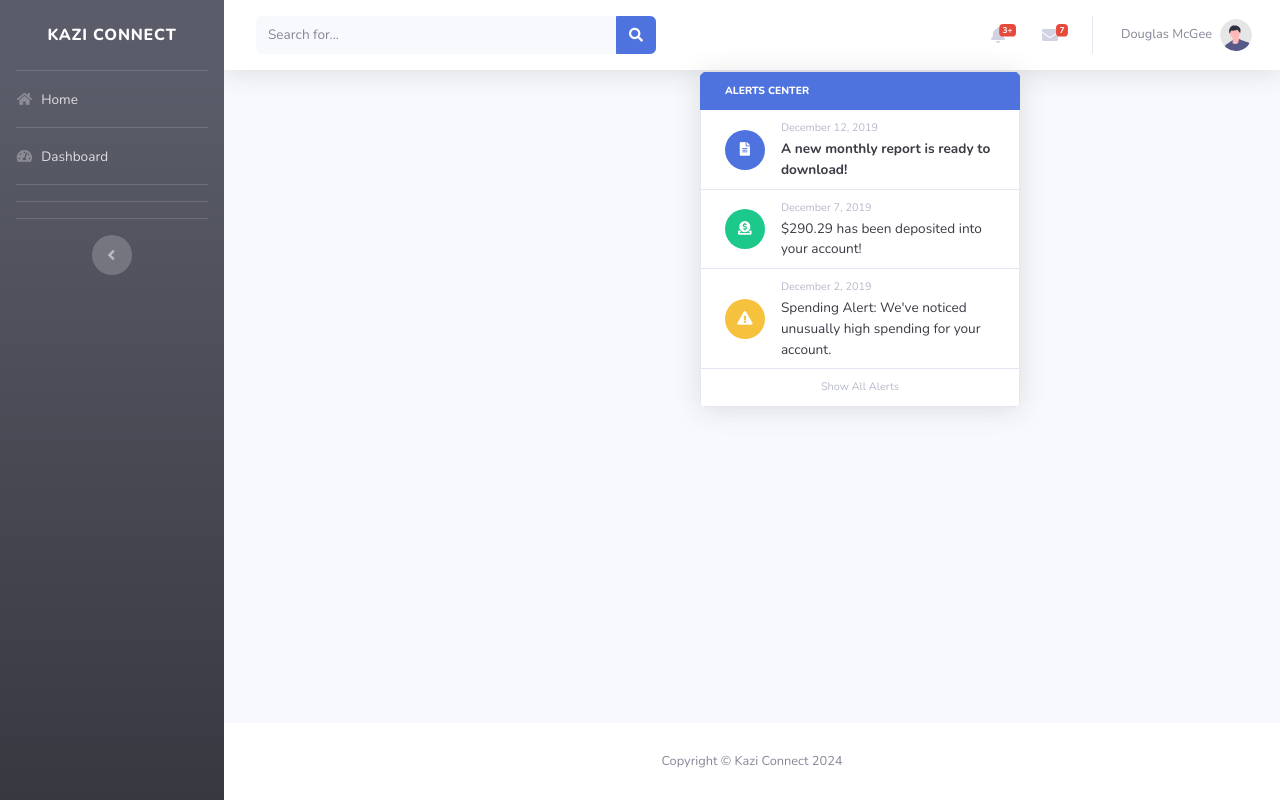
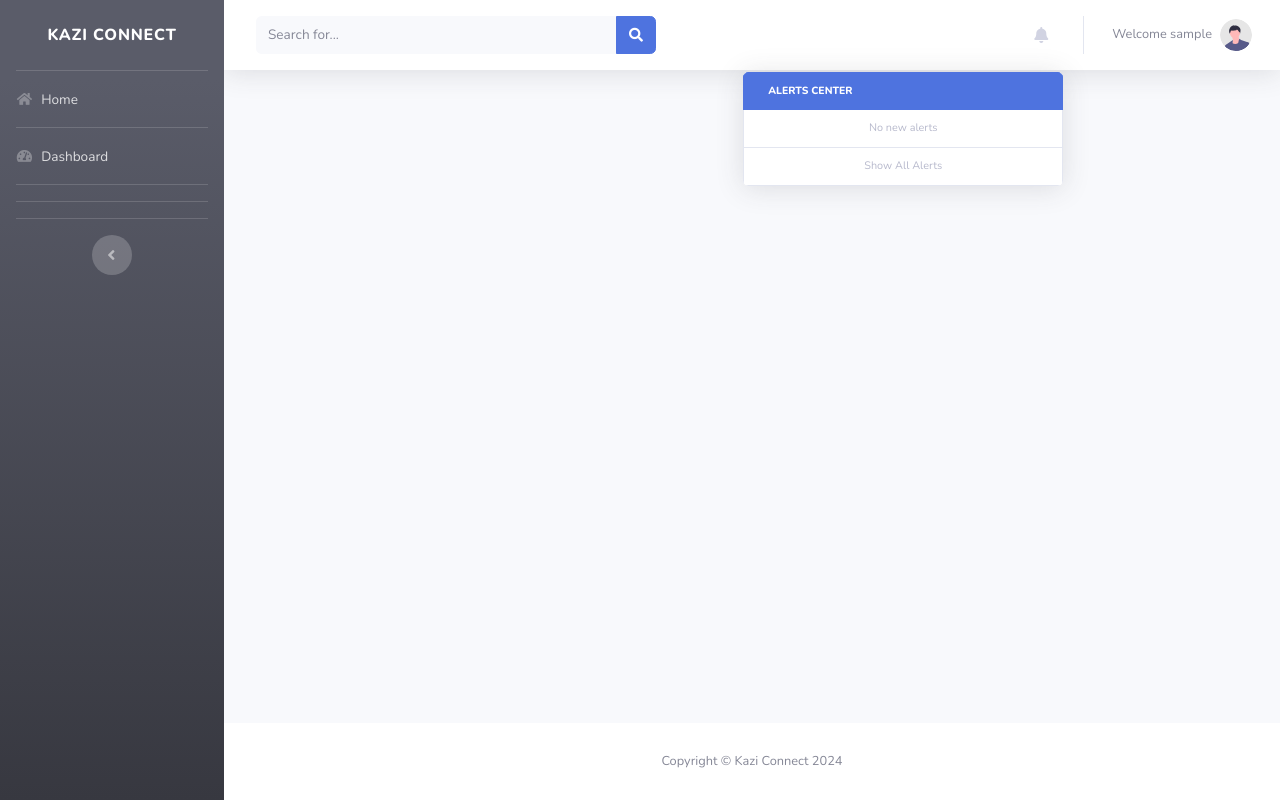
Before and after one commit to he-who-must-not-be-nam3d/kazi_connect, a Django app: page /dashboard in a window 1280 px wide, after a click that opens the changed part. Run offline with Django 5.2, Linux system fonts and the light colour scheme; the visitor is signed in with stand-in values (Sample User, id 1); some libraries are stand-ins or nearby versions.

Commit message:
Added retrieve username for logged in user and notifications for applications for both job seeker and employer

```diff
--- a/main/models.py
+++ b/main/models.py
@@ -52,6 +52,10 @@
     cover_letter = models.TextField()
     cv = models.FileField(upload_to='cvs/')
     applied_at = models.DateTimeField(auto_now_add=True)
+    last_status_update = models.DateTimeField(auto_now=True)
+
+    def status_changed(self):
+        return self.last_status_update > self.applied_at
 
     def __str__(self):
         return f"{self.full_name} ({self.email}) - {self.job.title}"
--- a/main/views.py
+++ b/main/views.py
@@ -1,4 +1,5 @@
 import re
+from datetime import datetime
 
 from django.contrib import messages
 from django.contrib.auth import login, authenticate, logout
@@ -9,6 +10,7 @@
 from django.http import HttpResponseRedirect, HttpResponse
 from django.shortcuts import render, redirect, get_object_or_404
 from django.urls import reverse
+from django.utils.timezone import now
 
 from main.forms import JobListingForm, RegistrationForm, SkillsInputForm, JobApplicationForm
 from main.models import JobListing, JobSeekerProfile, JobApplication, UserProfile
@@ -27,7 +29,7 @@
 def dashboard(request):
     try:
         user_profile = UserProfile.objects.get(user=request.user)
-
+        alerts = get_alerts(request)
         # Check if the user is a job seeker
         if user_profile.user_type == 'job_seeker':
             # Fetch the JobSeekerProfile instance
@@ -281,6 +283,7 @@
         if application.job.employer == request.user:
             # Update the status and save
             application.status = new_status
+            application.last_status_update = now()
             application.save()
 
             # Add a message to confirm success (optional)
@@ -293,4 +296,46 @@
             return redirect('applications')  # Redirect back to the applications page
 
 
-        return redirect('applications')
+    return redirect('applications')
+
+@login_required
+def get_alerts(request):
+    notifications = []
+    notifications_count = 0
+
+    if request.user.is_authenticated:
+        try:
+            user_profile = UserProfile.objects.get(user=request.user)
+        except UserProfile.DoesNotExist:
+            user_profile = None
+
+        if user_profile:
+            if user_profile.user_type == 'employer':
+                # Fetch notifications for new applications
+                job_listings = JobListing.objects.filter(employer=request.user)
+                for job in job_listings:
+                    new_applications = JobApplication.objects.filter(job=job, status='new')
+                    for application in new_applications:
+                        notifications.append({
+                            'type': 'new_application',
+                            'date': application.applied_at.strftime("%B %d, %Y"),
+                            'message': f"New application for {job.title} by {application.applicant.username}!",
+                        })
+                notifications_count += len(notifications)
+
+            elif user_profile.user_type == 'job_seeker':
+                # Fetch notifications for job seekers based on status change
+                applications = JobApplication.objects.filter(applicant=request.user)
+                for application in applications:
+                    if application.status_changed():
+                        notifications.append({
+                            'type': 'status_change',
+                            'date': application.last_status_update.strftime("%B %d, %Y"),
+                            'message': f"Your application for {application.job.title} is now {application.status}.",
+                        })
+                notifications_count += len(notifications)
+
+    return {
+        'notifications': notifications,
+        'notifications_count': notifications_count,
+    }
--- a/templates/home.html
+++ b/templates/home.html
@@ -8,6 +8,10 @@
     <!-- Bootstrap CSS -->
     <link href="https://cdn.jsdelivr.net/npm/bootstrap@5.3.0-alpha3/dist/css/bootstrap.min.css" rel="stylesheet">
     <style>
+        .logo{
+            width: 150px;
+            height: auto;
+        }
         .image-size {
             width: 100%;
             height: 200px;
@@ -18,7 +22,7 @@
 <!-- Navigation Bar -->
 <nav class="navbar navbar-expand-lg navbar-dark bg-dark">
     <div class="container-fluid">
-        <a class="navbar-brand" href="#">Kazi Connect</a>
+        <a class="navbar-brand" href="{% url 'home' %}"><img class="logo" src="{% static 'img/Kazi_connect_logo.PNG' %}" alt=""></a>
         <button class="navbar-toggler" type="button" data-bs-toggle="collapse" data-bs-target="#navbarNav"
                 aria-controls="navbarNav" aria-expanded="false" aria-label="Toggle navigation">
             <span class="navbar-toggler-icon"></span>
--- a/templates/layout.html
+++ b/templates/layout.html
@@ -164,13 +164,14 @@
                         </div>
                     </li>
 
-                    <!-- Nav Item - Alerts -->
                     <li class="nav-item dropdown no-arrow mx-1">
                         <a class="nav-link dropdown-toggle" href="#" id="alertsDropdown" role="button"
                            data-toggle="dropdown" aria-haspopup="true" aria-expanded="false">
                             <i class="fas fa-bell fa-fw"></i>
                             <!-- Counter - Alerts -->
-                            <span class="badge badge-danger badge-counter">3+</span>
+                            {% if notifications_count > 0 %}
+                                <span class="badge badge-danger badge-counter">{{ notifications_count }}</span>
+                            {% endif %}
                         </a>
                         <!-- Dropdown - Alerts -->
                         <div class="dropdown-list dropdown-menu dropdown-menu-right shadow animated--grow-in"
@@ -178,110 +179,30 @@
                             <h6 class="dropdown-header">
                                 Alerts Center
                             </h6>
+
+                            {% if notifications %}
+                                {% for notification in notifications %}
                                     <a class="dropdown-item d-flex align-items-center" href="#">
                                         <div class="mr-3">
-                                    <div class="icon-circle bg-primary">
-                                        <i class="fas fa-file-alt text-white"></i>
+                                            <div class="icon-circle
+                            {% if notification.type == 'new_application' %}bg-primary{% endif %}
+                            {% if notification.type == 'status_change' %}bg-warning{% endif %}">
+                                                <i class="fas
+                                {% if notification.type == 'new_application' %}fa-file-alt{% endif %}
+                                {% if notification.type == 'status_change' %}fa-exclamation-triangle{% endif %} text-white"></i>
                                             </div>
                                         </div>
                                         <div>
-                                    <div class="small text-gray-500">December 12, 2019</div>
-                                    <span class="font-weight-bold">A new monthly report is ready to download!</span>
+                                            <div class="small text-gray-500">{{ notification.date }}</div>
+                                            <span class="font-weight-bold">{{ notification.message }}</span>
                                         </div>
                                     </a>
-                            <a class="dropdown-item d-flex align-items-center" href="#">
-                                <div class="mr-3">
-                                    <div class="icon-circle bg-success">
-                                        <i class="fas fa-donate text-white"></i>
-                                    </div>
-                                </div>
-                                <div>
-                                    <div class="small text-gray-500">December 7, 2019</div>
-                                    $290.29 has been deposited into your account!
-                                </div>
-                            </a>
-                            <a class="dropdown-item d-flex align-items-center" href="#">
-                                <div class="mr-3">
-                                    <div class="icon-circle bg-warning">
-                                        <i class="fas fa-exclamation-triangle text-white"></i>
-                                    </div>
-                                </div>
-                                <div>
-                                    <div class="small text-gray-500">December 2, 2019</div>
-                                    Spending Alert: We've noticed unusually high spending for your account.
-                                </div>
-                            </a>
+                                {% endfor %}
+                            {% else %}
+                                <div class="dropdown-item text-center small text-gray-500">No new alerts</div>
+                            {% endif %}
+
                             <a class="dropdown-item text-center small text-gray-500" href="#">Show All Alerts</a>
-                        </div>
-                    </li>
-
-                    <!-- Nav Item - Messages -->
-                    <li class="nav-item dropdown no-arrow mx-1">
-                        <a class="nav-link dropdown-toggle" href="#" id="messagesDropdown" role="button"
-                           data-toggle="dropdown" aria-haspopup="true" aria-expanded="false">
-                            <i class="fas fa-envelope fa-fw"></i>
-                            <!-- Counter - Messages -->
-                            <span class="badge badge-danger badge-counter">7</span>
-                        </a>
-                        <!-- Dropdown - Messages -->
-                        <div class="dropdown-list dropdown-menu dropdown-menu-right shadow animated--grow-in"
-                             aria-labelledby="messagesDropdown">
-                            <h6 class="dropdown-header">
-                                Message Center
-                            </h6>
-                            <a class="dropdown-item d-flex align-items-center" href="#">
-                                <div class="dropdown-list-image mr-3">
-                                    <img class="rounded-circle" src="{% static 'img/undraw_profile_1.svg' %} "
-                                         alt="...">
-                                    <div class="status-indicator bg-success"></div>
-                                </div>
-                                <div class="font-weight-bold">
-                                    <div class="text-truncate">Hi there! I am wondering if you can help me with a
-                                        problem I've been having.
-                                    </div>
-                                    <div class="small text-gray-500">Emily Fowler · 58m</div>
-                                </div>
-                            </a>
-                            <a class="dropdown-item d-flex align-items-center" href="#">
-                                <div class="dropdown-list-image mr-3">
-                                    <img class="rounded-circle" src="{% static 'img/undraw_profile_2.svg' %} "
-                                         alt="...">
-                                    <div class="status-indicator"></div>
-                                </div>
-                                <div>
-                                    <div class="text-truncate">I have the photos that you ordered last month, how
-                                        would you like them sent to you?
-                                    </div>
-                                    <div class="small text-gray-500">Jae Chun · 1d</div>
-                                </div>
-                            </a>
-                            <a class="dropdown-item d-flex align-items-center" href="#">
-                                <div class="dropdown-list-image mr-3">
-                                    <img class="rounded-circle" src="{% static 'img/undraw_profile_3.svg' %} "
-                                         alt="...">
-                                    <div class="status-indicator bg-warning"></div>
-                                </div>
-                                <div>
-                                    <div class="text-truncate">Last month's report looks great, I am very happy with
-                                        the progress so far, keep up the good work!
-                                    </div>
-                                    <div class="small text-gray-500">Morgan Alvarez · 2d</div>
-                                </div>
-                            </a>
-                            <a class="dropdown-item d-flex align-items-center" href="#">
-                                <div class="dropdown-list-image mr-3">
-                                    <img class="rounded-circle" src="https://source.unsplash.com/Mv9hjnEUHR4/60x60"
-                                         alt="...">
-                                    <div class="status-indicator bg-success"></div>
-                                </div>
-                                <div>
-                                    <div class="text-truncate">Am I a good boy? The reason I ask is because someone
-                                        told me that people say this to all dogs, even if they aren't good...
-                                    </div>
-                                    <div class="small text-gray-500">Chicken the Dog · 2w</div>
-                                </div>
-                            </a>
-                            <a class="dropdown-item text-center small text-gray-500" href="#">Read More Messages</a>
                         </div>
                     </li>
 
@@ -291,26 +212,15 @@
                     <li class="nav-item dropdown no-arrow">
                         <a class="nav-link dropdown-toggle" href="#" id="userDropdown" role="button"
                            data-toggle="dropdown" aria-haspopup="true" aria-expanded="false">
-                            <span class="mr-2 d-none d-lg-inline text-gray-600 small">Douglas McGee</span>
+                        <span class="mr-2 d-none d-lg-inline text-gray-600 small">
+                            Welcome {{ request.user.username }}
+                        </span>
                             <img class="img-profile rounded-circle"
-                                 src="{% static 'img/undraw_profile.svg' %} ">
+                                 src="{% static 'img/undraw_profile.svg' %}">
                         </a>
                         <!-- Dropdown - User Information -->
                         <div class="dropdown-menu dropdown-menu-right shadow animated--grow-in"
                              aria-labelledby="userDropdown">
-                            <a class="dropdown-item" href="#">
-                                <i class="fas fa-user fa-sm fa-fw mr-2 text-gray-400"></i>
-                                Profile
-                            </a>
-                            <a class="dropdown-item" href="#">
-                                <i class="fas fa-cogs fa-sm fa-fw mr-2 text-gray-400"></i>
-                                Settings
-                            </a>
-                            <a class="dropdown-item" href="#">
-                                <i class="fas fa-list fa-sm fa-fw mr-2 text-gray-400"></i>
-                                Activity Log
-                            </a>
-                            <div class="dropdown-divider"></div>
                             <a class="dropdown-item" href="{% url 'logout' %}">
                                 <i class="fas fa-sign-out-alt fa-sm fa-fw mr-2 text-gray-400"></i>
                                 Logout
```
Lines whose indentation alone changed are shown as unchanged.
